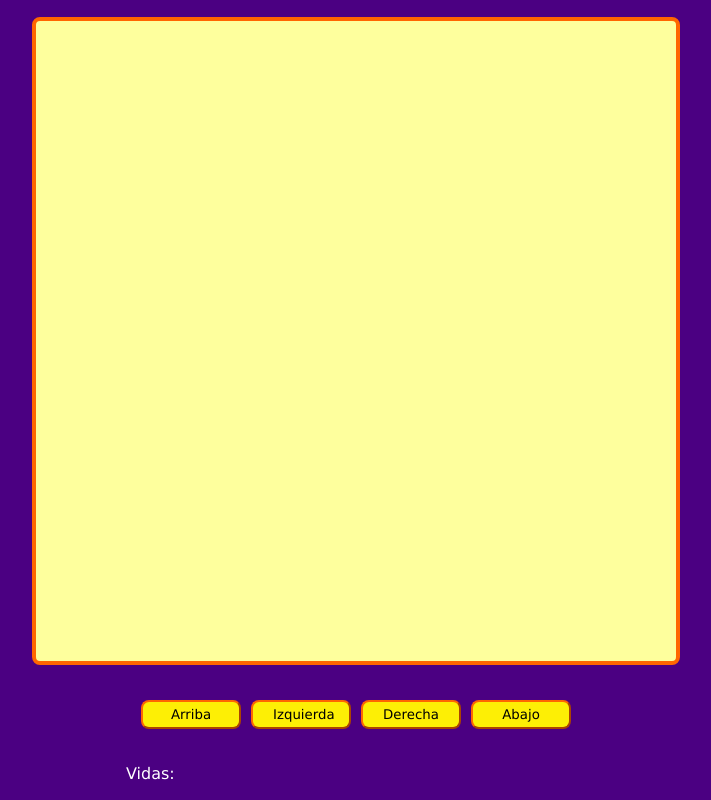
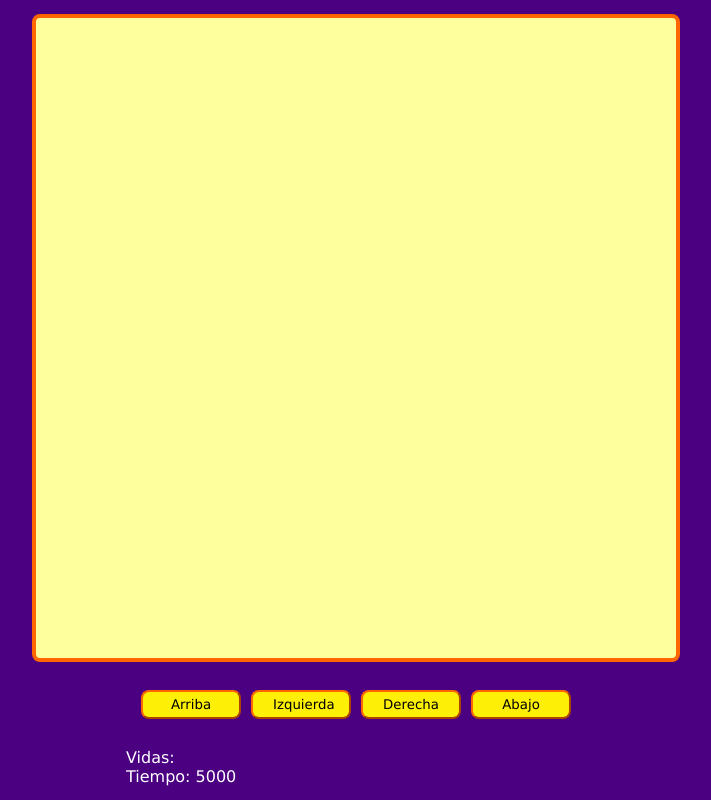
Before and after one commit to Mattheeewww30/Taller-VideoJuego-JavaScript, a plain HTML site: page index.html in a window 1280 px wide. Shown: the whole page, without its empty margins (284-995 px from the left). Drawn offline with Linux system fonts and the light colour scheme.

Commit message:
Hecho el temporizador y su lógica.

```diff
--- a/game.js
+++ b/game.js
@@ -5,6 +5,7 @@ const buttonLeft = document.querySelector("#left")
 const buttonRight = document.querySelector("#right")
 const buttonDown = document.querySelector("#down")
 const spanLives = document.querySelector("#lives")
+const spanTime = document.querySelector("#time")
 
 window.addEventListener("load", setCanvas)
 window.addEventListener("resize", setCanvas)
@@ -13,6 +14,10 @@ let canvasSize
 let elementSize
 let level = 0
 let lives = 3
+let timeStart
+let timeInterval
+let timePlayer
+
 
 const playerPosition = {
     x: undefined,
@@ -49,6 +54,11 @@ function startGame(){
     if (!map){
         gameWin()
         return
+    }
+
+    if (!timeStart){
+        timeStart = Date.now()
+        timeInterval = setInterval(showTime, 100)
     }
 
     const rows = map.trim().split("\n")
@@ -114,21 +124,27 @@ function levelFail(){
     if (lives <= 0){
         level = 0
         lives = 3
+        timeStart = undefined
     }
-
-
-
     playerPosition.x = undefined
     playerPosition.y = undefined
     startGame()
+    if (lives == 0){
+        clearInterval(timeInterval)
+    }
 }
 
 function gameWin(){
     console.log("ganaste")
+    clearInterval(timeInterval)
 }
 
 function showLives() {
     spanLives.innerHTML = emojis["HEART"].repeat(lives)
+}
+
+function showTime(){
+    spanTime.innerHTML = Date.now() - timeStart
 }
 
 
--- a/index.html
+++ b/index.html
@@ -20,6 +20,7 @@
 
         <div class="messages">
             <p>Vidas: <span id="lives"></span> </p>
+            <p>Tiempo: <span id="time"></span> </p>
         </div>
     </div>
     <script src="./maps.js"></script>
```
